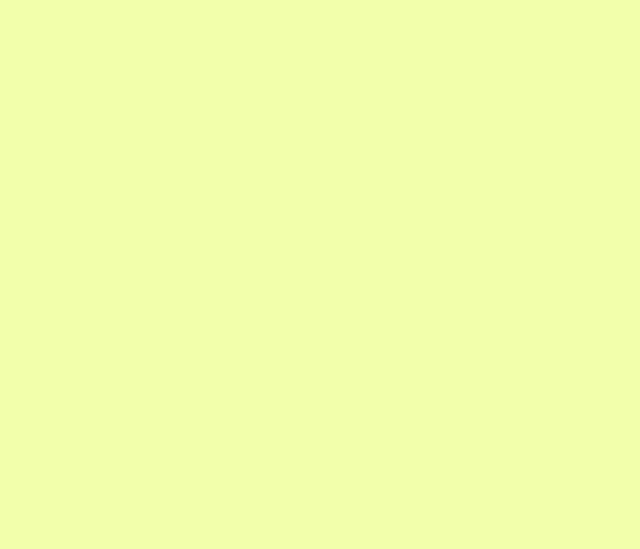
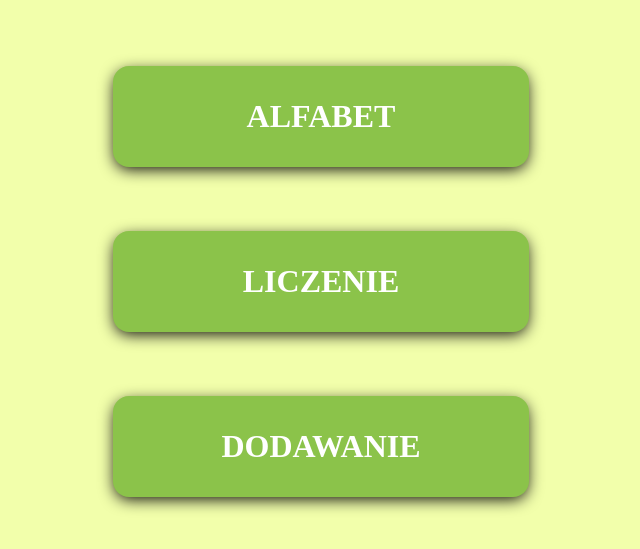
Before and after one commit to AstekPolska/project-mcqueen-vue, a Vue app: page / in a window 1280 px wide. Shown: the part 119-668 px from the top of the page, without its empty margins (319-959 px from the left). Built offline with nearby package versions, Linux system fonts and the light colour scheme.

Commit message:
MainMenuListItem content

```diff
--- a/src/views/mainMenu/MainMenuListItem.vue
+++ b/src/views/mainMenu/MainMenuListItem.vue
@@ -1,15 +1,65 @@
 <template>
-<div>
-
-</div>
+<li class="main-menu__list-item">
+    <a :href="pagePath">{{ pageName }}</a>
+</li>
 </template>
 
 <script>
 export default {
-    name: 'MainMenuListItem'
+    name: 'MainMenuListItem',
+    props: {
+        pagePath: {
+            type: String,
+            required: true
+        },
+        pageName: {
+            type: String,
+            required: true
+        }
+    }
 }
 </script>
 
 <style lang="scss" scoped>
+@import '../../styles/colors';
+@import '../../styles/dimens';
+@import '../../styles/mixins';
+@import '../../styles/others';
 
+$borderRadius: $spacing;
+
+.main-menu__list-item {
+    height: auto;
+    background: $colorPrimary;
+    transition: $animationTime;
+    @include noselect;
+
+    @include screen('phone') {
+        width: 100%;
+        margin: $spacingSmall 0;
+        border-radius: 0;
+        @include verticalBoxShadow(1px);
+    }
+
+    @include screen('tablet') {
+        width: calc(100% - 2 * #{$spacingBig});
+        margin: $spacingBig;
+        border-radius: $spacing;
+        @include verticalBoxShadow(4px);
+    }
+
+    a {
+        width: calc(100% - 2* #{$spacing});
+        height: auto;
+        display: flex;
+        flex-flow: column nowrap;
+        justify-content: center;
+        align-items: center;
+        padding: $spacingBig $spacing;
+        text-decoration: none;
+        font-size: 2em;
+        color: white;
+        text-align: center;
+    }
+}
 </style>
```
